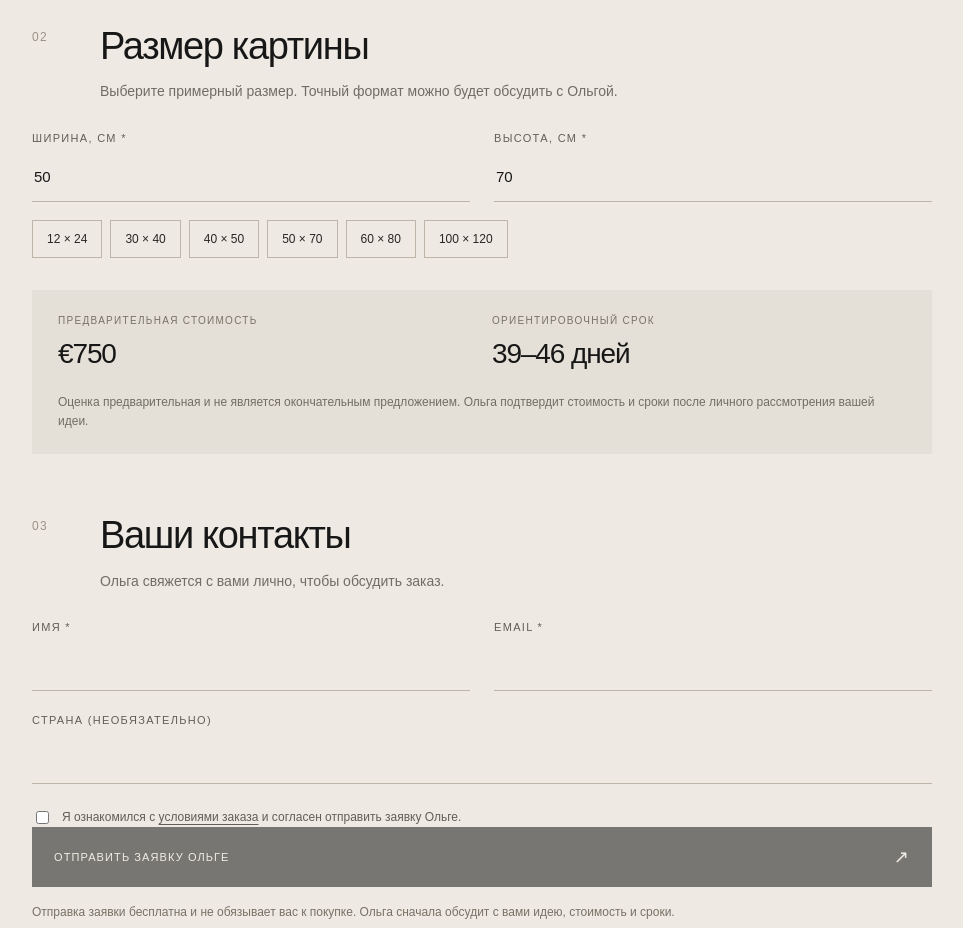
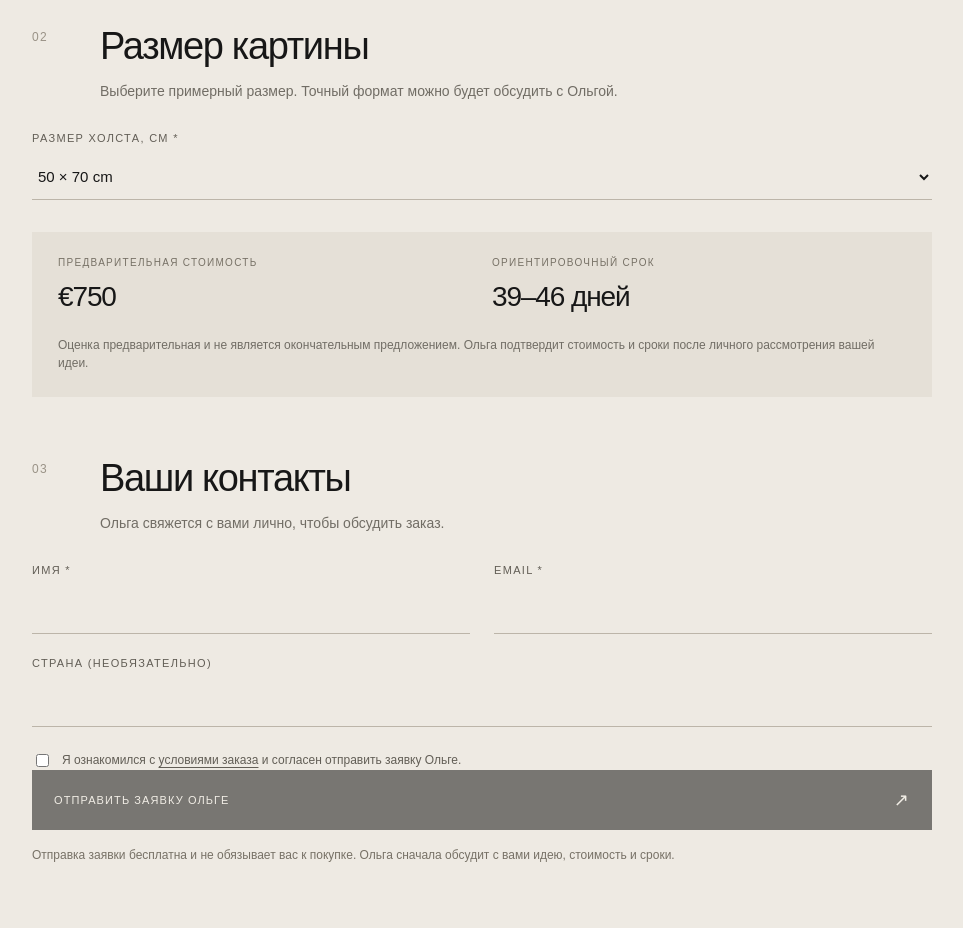
Before and after one commit to brodsk/PETIT-SOT-STUDIO, a Next.js app: page /ru/commission in a window 1280 px wide. Shown: the part 1520-2448 px from the top of the page, without its empty margins (158-1121 px from the left). Built offline with nearby package versions, Linux system fonts and the light colour scheme; no server answers.

Commit message:
Restrict commission canvas sizes to listed formats

```diff
--- a/app/[locale]/commission/CommissionBuilder.tsx
+++ b/app/[locale]/commission/CommissionBuilder.tsx
@@ -10,6 +10,8 @@ const PALETTES=[{id:"earth",colors:["#b9a58a","#d9c8aa","#77765f","#eee3cf"],en:
 type Result={commission:{reference_code:string;width_cm:number;height_cm:number;estimated_price_eur:number;estimated_days_min:number;estimated_days_max:number}};
 export default function CommissionBuilder({ru}:{ru:boolean}){
  const [description,setDescription]=useState(""),[width,setWidth]=useState("50"),[height,setHeight]=useState("70"),[style,setStyle]=useState("Atmospheric landscape"),[palette,setPalette]=useState("");
+ const canvasSizes=[{width:12,height:24},{width:30,height:40},{width:40,height:50},{width:50,height:70},{width:60,height:80},{width:100,height:120}];
+ const selectedSize=`${width}x${height}`;
  const [referenceImage,setReferenceImage]=useState<File|null>(null),[referencePreview,setReferencePreview]=useState("");
  const [name,setName]=useState(""),[email,setEmail]=useState(""),[country,setCountry]=useState(""),[agree,setAgree]=useState(false),[website,setWebsite]=useState("");
  const [token,setToken]=useState(""),[captchaError,setCaptchaError]=useState(false),[result,setResult]=useState<Result|null>(null),[busy,setBusy]=useState(false),[error,setError]=useState("");
@@ -28,8 +30,7 @@ export default function CommissionBuilder({ru}:{ru:boolean}){
  <div className={styles.referenceUpload}><label className={styles.field}><span>{ru?"Фотография или визуальный референс (необязательно)":"Photo or visual reference (optional)"}</span><input type="file" accept="image/jpeg,image/png,image/webp" onChange={e=>{const file=e.target.files?.[0]||null;if(file&&file.size>8*1024*1024){setError(ru?"Размер файла не должен превышать 8 МБ.":"The image must be 8 MB or smaller.");e.target.value="";return;}setError("");setReferenceImage(file);}}/><small>{ru?"Прикрепите вид из окна, место, фотографию природы или пример картины. JPG, PNG или WebP, до 8 МБ.":"Attach a view from your window, a place, a landscape photo or an example painting. JPG, PNG or WebP, up to 8 MB."}</small></label>{referencePreview&&<div className={styles.referencePreview}><img src={referencePreview} alt={ru?"Предпросмотр референса":"Reference preview"}/><button type="button" onClick={()=>setReferenceImage(null)}>{ru?"Удалить фото":"Remove image"}</button></div>}</div>
  <div className={styles.grid}><label className={styles.field}><span>{ru?"Направление":"Art direction"}</span><select value={style} onChange={e=>setStyle(e.target.value)}><option value="Atmospheric landscape">{ru?"Атмосферный пейзаж":"Atmospheric landscape"}</option><option value="Seascape">{ru?"Морской пейзаж":"Seascape"}</option><option value="Village or city scene">{ru?"Деревня или город":"Village or city scene"}</option><option value="Still life and flowers">{ru?"Натюрморт и цветы":"Still life / flowers"}</option><option value="Expressive abstract composition">{ru?"Абстракция":"Expressive abstract"}</option><option value="Other, based on the description">{ru?"Другое":"Other"}</option></select></label><label className={styles.field}><span>{ru?"Предпочтительные цвета":"Preferred colours"}</span><input value={palette} onChange={e=>setPalette(e.target.value)} maxLength={180} placeholder={ru?"Опишите желаемые цвета":"Describe the colours you have in mind"}/><div className={styles.paletteExamples} aria-label={ru?"Примеры цветовых палитр":"Colour palette examples"}>{PALETTES.map(item=><button key={item.id} type="button" className={styles.paletteOption} onClick={()=>setPalette(item.value)}><span className={styles.swatches}>{item.colors.map((color,i)=><i key={i} style={{backgroundColor:color}}/>)}</span><span>{ru?item.ru:item.en}</span></button>)}</div></label></div>
  <div className={styles.sectionHead}><span>02</span><div><h2>{ru?"Размер картины":"Canvas dimensions"}</h2><p>{ru?"Выберите примерный размер. Точный формат можно будет обсудить с Ольгой.":"Choose an approximate size. The final format can be discussed with Olga."}</p></div></div>
- <div className={styles.grid}><label className={styles.field}><span>{ru?"Ширина, см":"Width, cm"} *</span><input type="number" min="10" max="200" value={width} onChange={e=>setWidth(e.target.value)} required/></label><label className={styles.field}><span>{ru?"Высота, см":"Height, cm"} *</span><input type="number" min="10" max="200" value={height} onChange={e=>setHeight(e.target.value)} required/></label></div>
- <div className={styles.sizes}><button type="button" onClick={()=>{setWidth("12");setHeight("24");}}>12 × 24</button><button type="button" onClick={()=>{setWidth("30");setHeight("40");}}>30 × 40</button><button type="button" onClick={()=>{setWidth("40");setHeight("50");}}>40 × 50</button><button type="button" onClick={()=>{setWidth("50");setHeight("70");}}>50 × 70</button><button type="button" onClick={()=>{setWidth("60");setHeight("80");}}>60 × 80</button><button type="button" onClick={()=>{setWidth("100");setHeight("120");}}>100 × 120</button></div>
+ <label className={styles.field}><span>{ru?"Размер холста, см":"Canvas size, cm"} *</span><select value={selectedSize} onChange={e=>{const [w,h]=e.target.value.split("x");setWidth(w);setHeight(h);}} required>{canvasSizes.map(size=><option key={size.width+"x"+size.height} value={size.width+"x"+size.height}>{size.width} × {size.height} cm</option>)}</select></label>
  <div className={styles.estimate}><div><span>{ru?"ПРЕДВАРИТЕЛЬНАЯ СТОИМОСТЬ":"PRELIMINARY PRICE ESTIMATE"}</span><strong>€{Number.isFinite(estimate)?estimate.toLocaleString("en-IE"):"—"}</strong></div><div><span>{ru?"ОРИЕНТИРОВОЧНЫЙ СРОК":"INDICATIVE TIMELINE"}</span><strong>{days}–{days+7} {ru?"дней":"days"}</strong></div><p>{ru?"Оценка предварительная и не является окончательным предложением. Ольга подтвердит стоимость и сроки после личного рассмотрения вашей идеи.":"This is an indicative estimate, not a final offer. Olga will confirm the price and timeline after personally reviewing your idea."}</p></div>
  <div className={styles.sectionHead}><span>03</span><div><h2>{ru?"Ваши контакты":"Your details"}</h2><p>{ru?"Ольга свяжется с вами лично, чтобы обсудить заказ.":"Olga will contact you personally to discuss your commission."}</p></div></div>
  <div className={styles.grid}><label className={styles.field}><span>{ru?"Имя":"Name"} *</span><input value={name} onChange={e=>setName(e.target.value)} required maxLength={80} autoComplete="name"/></label><label className={styles.field}><span>Email *</span><input type="email" value={email} onChange={e=>setEmail(e.target.value)} required maxLength={254} autoComplete="email"/></label></div>
```
